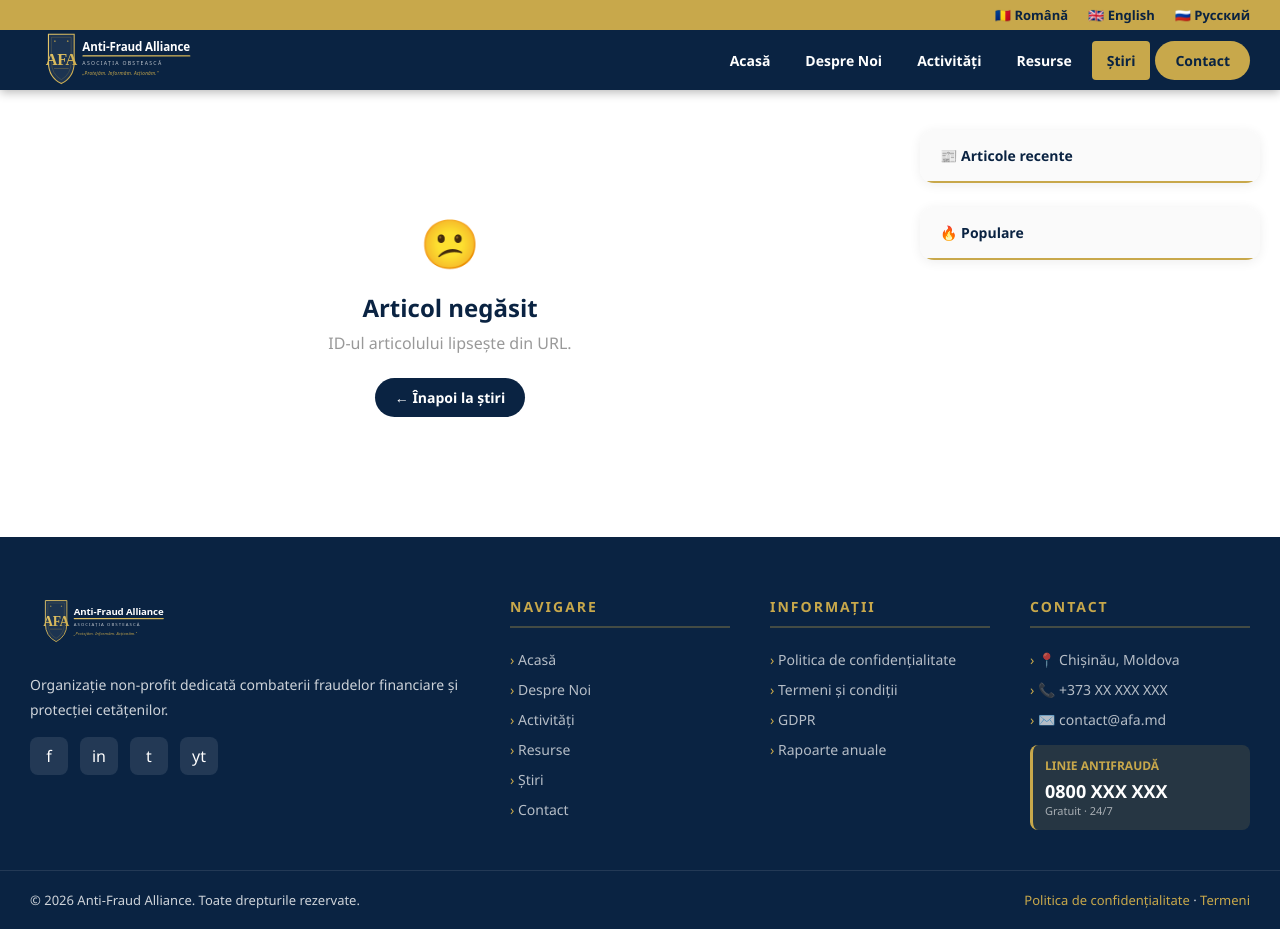
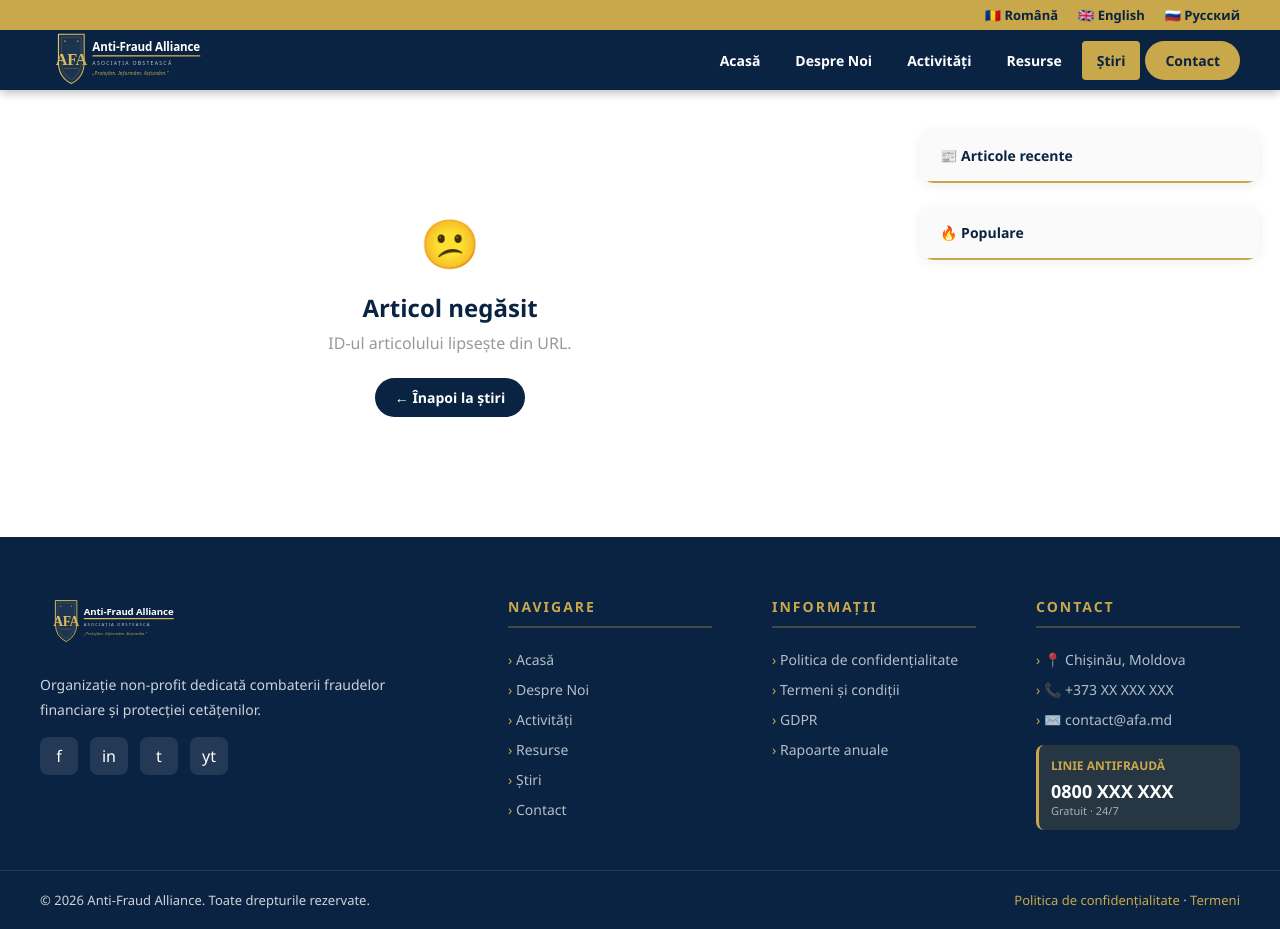
Before and after one commit to vitalievevdev-coder/afa-website, a plain HTML site: page stire.html in a window 1280 px wide. Drawn offline with Linux system fonts and the light colour scheme.

Commit message:
Mareste container la 1600px, ajusteaza header si footer
- Container: 1440px → 1600px, padding 30px → 40px
- Footer grid: gap 40px → 60px pentru spatiere mai buna
- stire.html: articol-wrap aliniat la 1600px

Co-Authored-By: Claude Sonnet 4.6 <noreply@anthropic.com>

```diff
--- a/css/style.css
+++ b/css/style.css
@@ -59,7 +59,7 @@ header {
   display: flex;
   align-items: center;
   justify-content: space-between;
-  padding: 15px 0;
+  padding: 12px 0;
 }
 
 .logo {
@@ -134,9 +134,9 @@ nav ul li a.activ {
 
 /* ===== CONTAINER ===== */
 .container {
-  max-width: 1440px;
+  max-width: 1600px;
   margin: 0 auto;
-  padding: 0 30px;
+  padding: 0 40px;
 }
 
 /* ===== HERO BANNER ===== */
@@ -598,7 +598,7 @@ footer {
 .footer-grid {
   display: grid;
   grid-template-columns: 2fr 1fr 1fr 1fr;
-  gap: 40px;
+  gap: 60px;
   margin-bottom: 40px;
 }
 
--- a/stire.html
+++ b/stire.html
@@ -7,7 +7,7 @@
   <link rel="stylesheet" href="css/style.css"/>
   <style>
     .articol-wrap {
-      max-width: 1440px;
+      max-width: 1600px;
       margin: 0 auto;
       padding: 40px 20px;
       display: grid;
```
